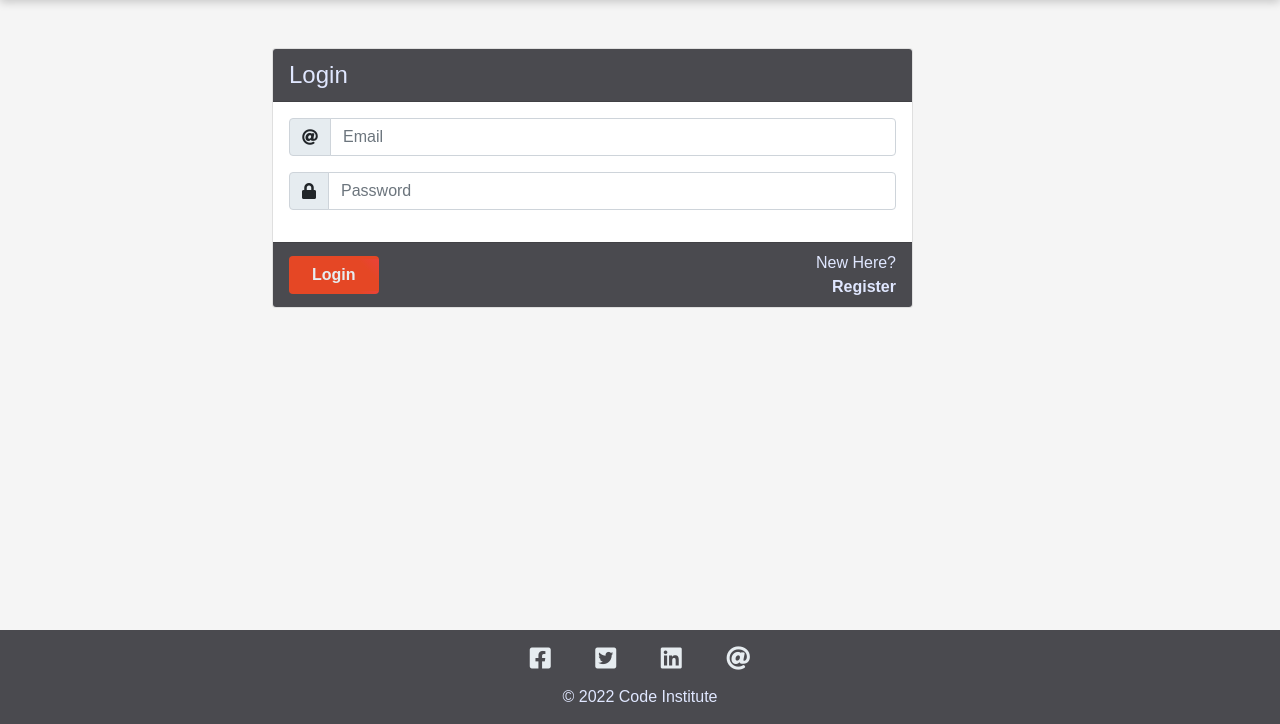
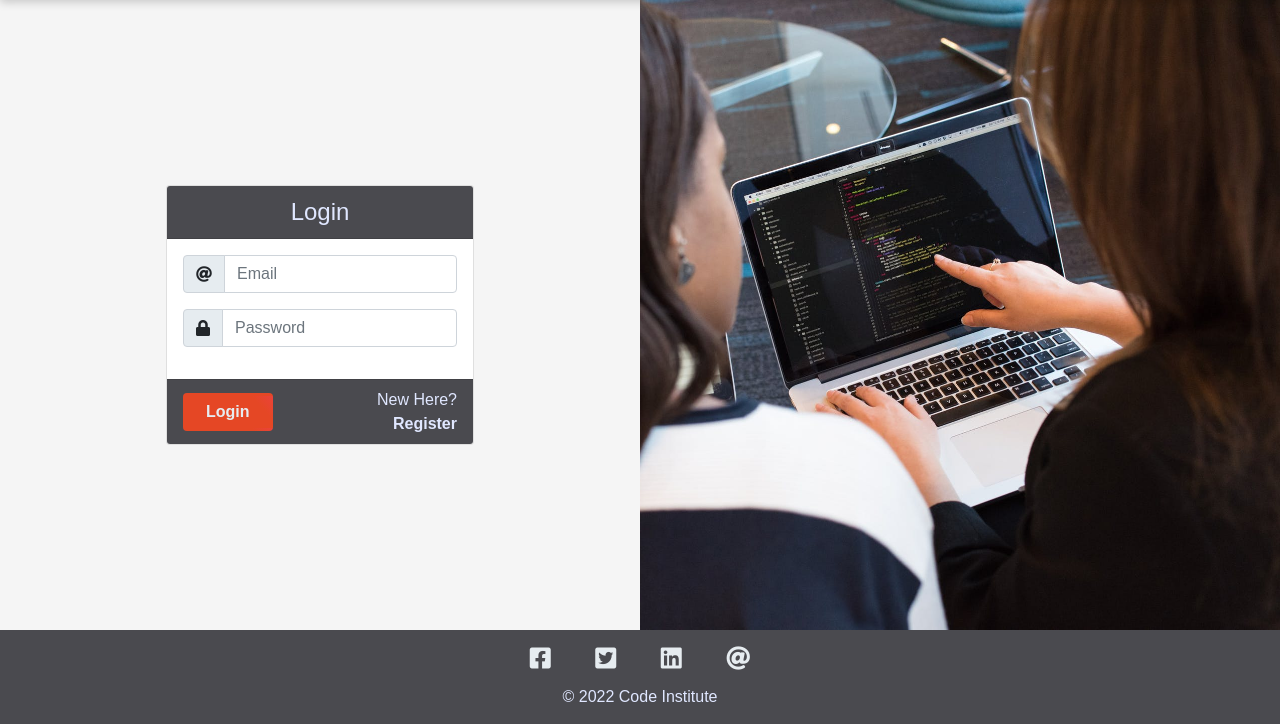
Before and after one commit to TravelTimN/ci-mentor-quiz, a Django app: page /auth/login/ in a window 1280 px wide. Shown: the part 76-800 px from the top of the page. Run offline with Django 3.2, Linux system fonts and the light colour scheme; parts of the project's set-up code (start-up, migrations or seed data) failed here and were passed over.

Commit message:
Format layout of loging page to match landing page

```diff
--- a/templates/account/login.html
+++ b/templates/account/login.html
@@ -2,18 +2,18 @@
 {% load i18n %}
 {% block content %}
 
-<div class="container mt-5">
-	<div class="row">
-		<div class="col-sm-12 col-md-10 offset-md-1 col-lg-7 offset-lg-2">
-
+<div class="container-fluid h-100">
+	<div class="row h-100">
+		<!-- left-side welcome content -->
+		<div class="col-12 col-md-6 d-flex align-items-center justify-content-center">
 			<!-- login form -->
-			<form method="POST" action="{% url 'account_login' %}">
+			<form method="POST" action="{% url 'account_login' %}" class="auth-form">
 
 				<!-- CSRF Token -->
 				{% csrf_token %}
 
 				<fieldset class="card">
-					<legend class="card-header bg-p-grey text-t-grey">{% trans "Login" %}</legend>
+					<legend class="card-header bg-p-grey text-t-grey text-center">{% trans "Login" %}</legend>
 
 					<div class="card-body">
 
@@ -38,9 +38,9 @@
 						{% if form.non_field_errors %}
 							<div class="alert alert-danger">
 								<ul>
-								{% for error in form.non_field_errors %}
-									<li>{{ error }}</li>
-								{% endfor %}
+									{% for error in form.non_field_errors %}
+										<li>{{ error }}</li>
+									{% endfor %}
 								</ul>
 							</div>
 						{% endif %}
@@ -65,8 +65,10 @@
 				</fieldset>
 
 			</form>
+		</div>
 
-		</div>
+		<!-- right-side background image -->
+		<div class="col-12 col-md-6  d-none d-md-flex" id="img-home-page"></div>
 	</div>
 </div>
 
```
